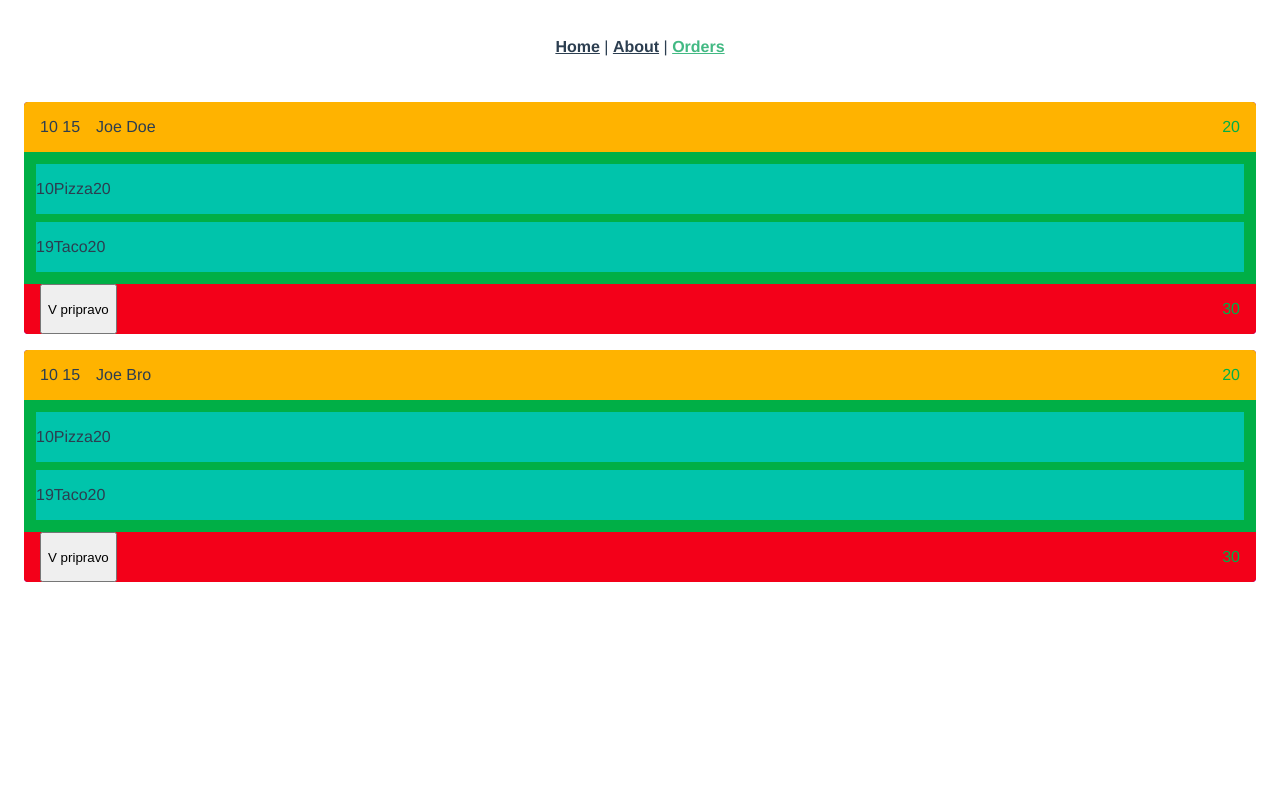
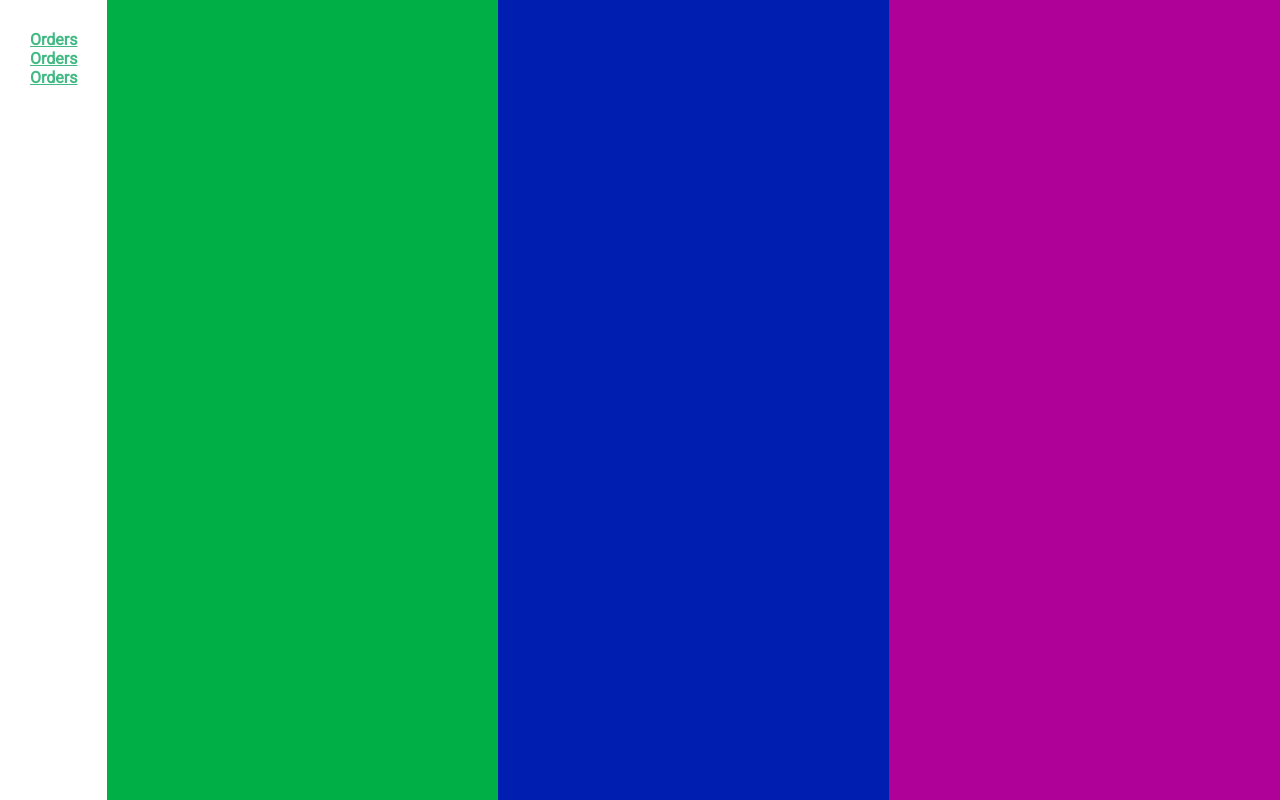
Before and after one commit to simonkorosec/ServeUp-FrontEnd, a Vue app: page /orders in a window 1280 px wide. Built offline with nearby package versions, Linux system fonts and the light colour scheme.

Commit message:
Made a sidebar thing

```diff
--- a/src/App.vue
+++ b/src/App.vue
@@ -1,36 +1,36 @@
 <template>
     <div id="app">
-        <div id="nav">
-            <router-link to="/">Home</router-link> |
-            <router-link to="/about">About</router-link> |
-            <router-link to="/orders">Orders</router-link>
-        </div>
-        <router-view/>
+        <home></home>
     </div>
 </template>
 
-<style lang="scss">
-#app {
-    font-family: "Avenir", Helvetica, Arial, sans-serif;
-    -webkit-font-smoothing: antialiased;
-    -moz-osx-font-smoothing: grayscale;
-    text-align: center;
-    color: #2c3e50;
-}
-#nav {
-  padding: 30px;
-  a {
-    font-weight: bold;
-    color: #2c3e50;
-    &.router-link-exact-active {
-      color: #42b983;
-    }
-  }
-}
-</style>
 <script>
     import Home from "./views/Home";
     export default {
         components: {Home}
     }
 </script>
+
+<style lang="scss">
+    @import url('https://fonts.googleapis.com/css?family=Roboto');
+
+    * {
+        font-family: "Roboto", sans-serif;
+        box-sizing: border-box;
+    }
+
+    body {
+        margin: 0;
+    }
+
+    #app {
+        -webkit-font-smoothing: antialiased;
+        -moz-osx-font-smoothing: grayscale;
+        text-align: center;
+        color: #2c3e50;
+        width: 100vw;
+        height: 100vh;
+        flex-direction: row;
+        margin: 0;
+    }
+</style>
--- a/src/components/TimeSection.vue
+++ b/src/components/TimeSection.vue
@@ -18,8 +18,29 @@
     }
 </script>
 
-<style scoped>
+<style lang="scss" scoped>
     .su-time-section {
+        display: flex;
+        align-content: stretch;
+        align-items: stretch;
+        background: #F30019;
+        width: 100%;
+        height: 100%;
 
+        div {
+            flex: 1;
+        }
+
+        .su-time-section-new {
+            background: #00AF46;
+        }
+
+        .su-time-section-making {
+            background: #001eaf;
+        }
+
+        .su-time-section-ready {
+            background: #af0098;
+        }
     }
 </style>
--- a/src/views/Home.vue
+++ b/src/views/Home.vue
@@ -1,36 +1,43 @@
 <template>
-  <div class="home">
-
-  </div>
+    <div id="home">
+        <div id="nav">
+            <router-link to="/orders">Orders</router-link>
+            <router-link to="/orders">Orders</router-link>
+            <router-link to="/orders">Orders</router-link>
+        </div>
+        <router-view/>
+    </div>
 </template>
 
 <script>
-import OrderCard from "../components/OrderCard";
 
 export default {
     name:"Home",
-    components: {OrderCard},
     data() {
         return {
-            orderCards: [
-                {
-                    orderId: 0,
-                    arrivalTime: "10 15",
-                    ownerName: "Joe Doe",
-                    priceTotal: 20,
-                    totalPrepTime: 30,
-                    orderItems: [{amount: 10, name: "Pizza", prepTime: 20}, {amount: 19, name: "Taco", prepTime: 20}]
-                },
-                {
-                    orderId: 0,
-                    arrivalTime: "10 15",
-                    ownerName: "Joe Doe",
-                    priceTotal: 20,
-                    totalPrepTime: 30,
-                    orderItems: [{amount: 10, name: "Pizza", prepTime: 20}, {amount: 19, name: "Taco", prepTime: 20}]
-                }
-            ]
+
         }
     }
 }
 </script>
+
+<style lang="scss">
+    #home {
+        width: 100%;
+        height: 100%;
+        display: flex;
+    }
+
+    #nav {
+        padding: 30px;
+        display: flex;
+        flex-direction: column;
+        a {
+            font-weight: bold;
+            color: #2c3e50;
+            &.router-link-exact-active {
+                color: #42b983;
+            }
+        }
+    }
+</style>
--- a/src/views/Orders.vue
+++ b/src/views/Orders.vue
@@ -1,5 +1,9 @@
 <template>
-<div class="su-orders">
+<div id="su-orders">
+    <time-section>
+
+    </time-section>
+    <!--
     <order-card v-for="card in orderCards" :key="card.orderId"
         :order-id="card.orderId"
         :arrival-time="card.arrivalTime"
@@ -8,15 +12,17 @@
         :total-prep-time="card.totalPrepTime"
         :order-items="card.orderItems">
     </order-card>
+-->
 </div>
 </template>
 
 <script>
 import OrderCard from "../components/OrderCard";
+import TimeSection from "../components/TimeSection";
 
 export default {
 name: "Orders",
-components: {OrderCard},
+components: {TimeSection, OrderCard},
 data() {
     return {
         orderCards: [
@@ -42,6 +48,9 @@ data() {
 }
 </script>
 
-<style scoped>
-
+<style lang="scss" scoped>
+    #su-orders {
+        width: 100%;
+        height: 100%;
+    }
 </style>
```
